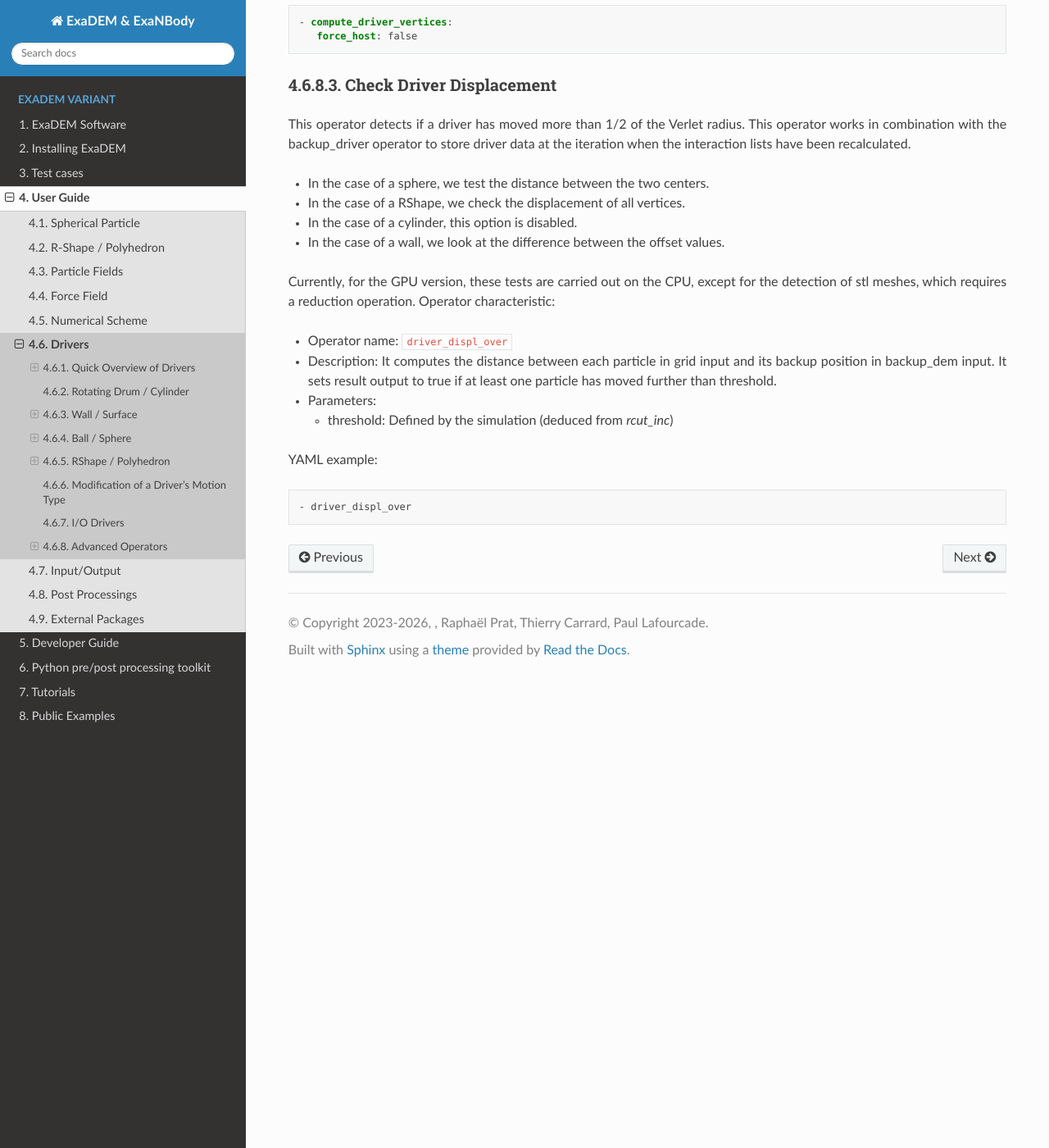
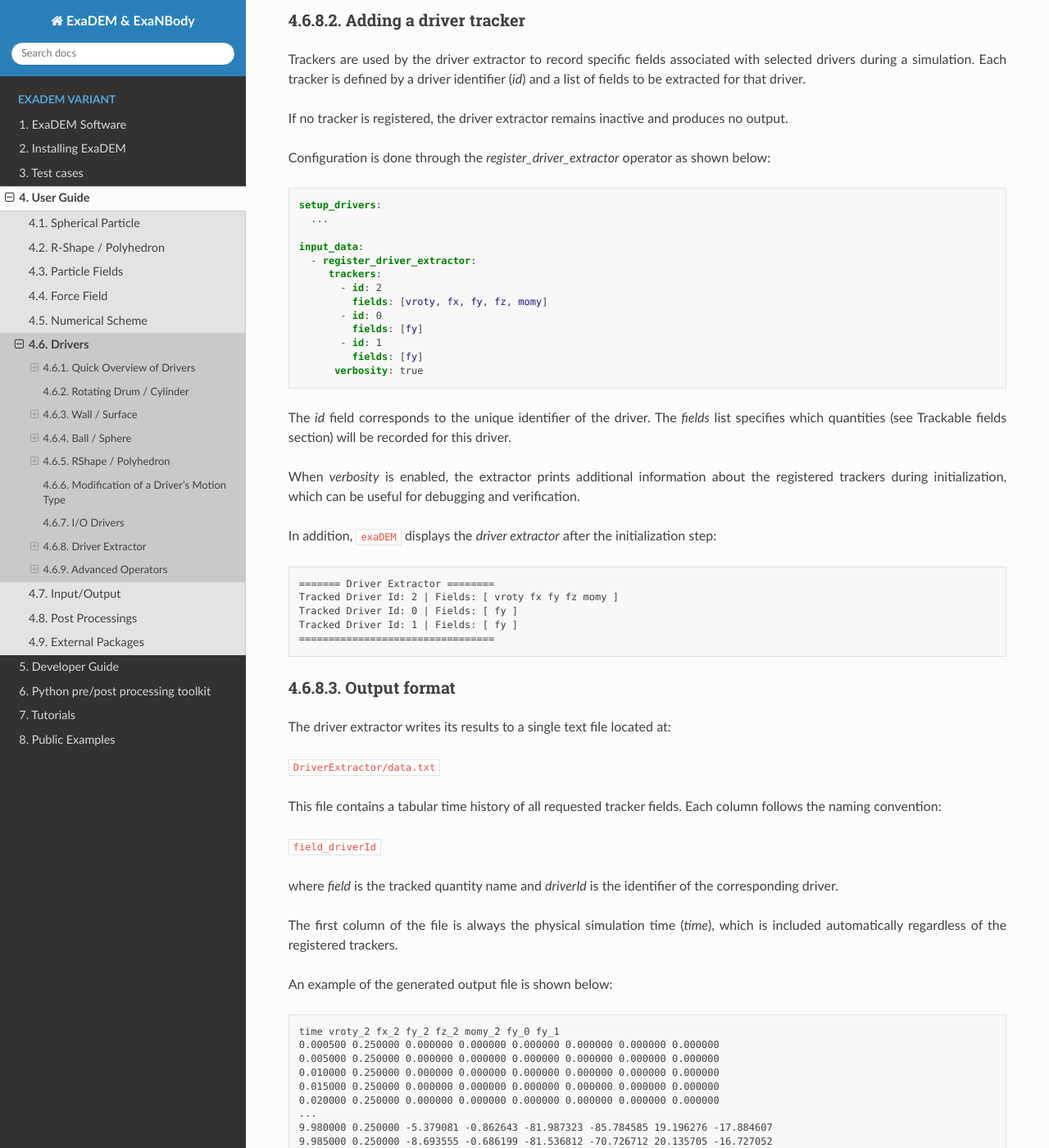
Before and after one commit to Collab4exaNBody/doc_exaDEM, a Sphinx documentation site: the page built from docs/source/project_exaDEM/user_guide/drivers.rst, in a window 1280 px wide and 1400 px high, scrolled down 22665 px. Shown: the whole window at 82% size. Built offline with Sphinx 7.4.7 and the Read the Docs theme 3.1.0, drawn with Linux system fonts in a browser that asks for light colours; some of the changed text lies outside the part shown.

Commit message:
add doc driver extractor

```diff
--- a/docs/source/project_exaDEM/user_guide/drivers.rst
+++ b/docs/source/project_exaDEM/user_guide/drivers.rst
@@ -2,6 +2,7 @@ Drivers
 =======
 
 This section provides an overview of the ``drivers`` implemented in ``ExaDEM``, followed by a detailed description of each ``driver`` integrated into the system.
+In addition, this section presents the ``driver-extractor`` tool (see :ref:`driver_extractor_section`), which makes it possible to output field values.
 
 Quick Overview of Drivers
 ^^^^^^^^^^^^^^^^^^^^^^^^^
@@ -849,6 +850,156 @@ Output example:
   Number of vertices : 31647
   =================================================================
 
+.. _driver_extractor_section:
+
+Driver Extractor
+^^^^^^^^^^^^^^^^
+
+The ``driver extractor`` tool is used to retrieve specific quantities related to drivers in an output file. To do so, trackers are added and identified by the driver ID and the field that should be recorded.
+
+The use of this tool is integrated into the default ``exaDEM`` workflow; however, if no tracker has been defined, it remains inactive and performs no operation.
+
+Tracker Dictionnary
+-------------------
+
+The ``driver extractor`` provides a set of predefined trackable fields that can be recorded for each driver during a simulation. These fields correspond to the main kinematic and dynamic quantities associated with the driver state. Each field is identified by a string key and associated with a specific data type.
+
+The full list of available trackable fields is given below:
+
+.. list-table:: Trackable driver fields
+   :header-rows: 1
+   :widths: 20 20 40
+
+   * - Name
+     - Type
+     - Description
+   * - type
+     - int
+     - Driver type identifier
+   * - rx
+     - double
+     - Position component along the x-axis
+   * - ry
+     - double
+     - Position component along the y-axis
+   * - rz
+     - double
+     - Position component along the z-axis
+   * - vx
+     - double
+     - Linear velocity component along the x-axis
+   * - vy
+     - double
+     - Linear velocity component along the y-axis
+   * - vz
+     - double
+     - Linear velocity component along the z-axis
+   * - vrotx
+     - double
+     - Angular velocity component around the x-axis
+   * - vroty
+     - double
+     - Angular velocity component around the y-axis
+   * - vrotz
+     - double
+     - Angular velocity component around the z-axis
+   * - fx
+     - double
+     - Force component along the x-axis
+   * - fy
+     - double
+     - Force component along the y-axis
+   * - fz
+     - double
+     - Force component along the z-axis
+   * - momx
+     - double
+     - Torque component around the x-axis
+   * - momy
+     - double
+     - Torque component around the y-axis
+   * - momz
+     - double
+     - Torque component around the z-axis
+
+Adding a driver tracker
+------------------------
+
+Trackers are used by the driver extractor to record specific fields associated with selected drivers during a simulation. Each tracker is defined by a driver identifier (`id`) and a list of fields to be extracted for that driver.
+
+If no tracker is registered, the driver extractor remains inactive and produces no output.
+
+Configuration is done through the `register_driver_extractor` operator as shown below:
+
+.. code-block:: yaml
+
+   setup_drivers:
+     ...
+
+   input_data:
+     - register_driver_extractor:
+        trackers:
+          - id: 2
+            fields: [vroty, fx, fy, fz, momy]
+          - id: 0
+            fields: [fy]
+          - id: 1
+            fields: [fy]
+         verbosity: true
+
+The `id` field corresponds to the unique identifier of the driver. The `fields` list specifies which quantities (see Trackable fields section) will be recorded for this driver.
+
+When `verbosity` is enabled, the extractor prints additional information about the registered trackers during initialization, which can be useful for debugging and verification.
+
+In addition, ``exaDEM`` displays the `driver extractor` after the initialization step:
+
+.. code-block:: text
+
+  ======= Driver Extractor ========
+  Tracked Driver Id: 2 | Fields: [ vroty fx fy fz momy ]
+  Tracked Driver Id: 0 | Fields: [ fy ]
+  Tracked Driver Id: 1 | Fields: [ fy ]
+  =================================
+
+
+Output format
+--------------
+
+The driver extractor writes its results to a single text file located at:
+
+``DriverExtractor/data.txt``
+
+This file contains a tabular time history of all requested tracker fields. Each column follows the naming convention:
+
+``field_driverId``
+
+where `field` is the tracked quantity name and `driverId` is the identifier of the corresponding driver.
+
+The first column of the file is always the physical simulation time (`time`), which is included automatically regardless of the registered trackers.
+
+An example of the generated output file is shown below:
+
+.. code-block:: text
+
+   time vroty_2 fx_2 fy_2 fz_2 momy_2 fy_0 fy_1
+   0.000500 0.250000 0.000000 0.000000 0.000000 0.000000 0.000000 0.000000
+   0.005000 0.250000 0.000000 0.000000 0.000000 0.000000 0.000000 0.000000
+   0.010000 0.250000 0.000000 0.000000 0.000000 0.000000 0.000000 0.000000
+   0.015000 0.250000 0.000000 0.000000 0.000000 0.000000 0.000000 0.000000
+   0.020000 0.250000 0.000000 0.000000 0.000000 0.000000 0.000000 0.000000
+   ...
+   9.980000 0.250000 -5.379081 -0.862643 -81.987323 -85.784585 19.196276 -17.884607
+   9.985000 0.250000 -8.693555 -0.686199 -81.536812 -70.726712 20.135705 -16.727052
+   9.990000 0.250000 -7.350304 -0.607916 -82.138185 -77.959601 20.321566 -17.626298
+   9.995000 0.250000 -9.204748 -0.436030 -82.881255 -78.163145 21.723900 -17.480386
+   10.000000 0.250000 -10.570360 -0.150192 -83.541703 -75.363659 21.616698 -16.890325
+
+.. note::
+
+  - Each registered tracker contributes one or more columns to the output file.
+  - Columns are ordered according to the registration sequence of trackers and fields.
+  - Missing or inactive drivers will result in zero-valued or unchanged outputs depending on the simulation state.
+  - The time column corresponds to the physical simulation time, not the iteration index.
 
 Advanced Operators
 ^^^^^^^^^^^^^^^^^^
```
Also changed, not shown: docs/source/project_exaDEM/Python_pre_post_processing_tk.rst (+21 -15 lines).
